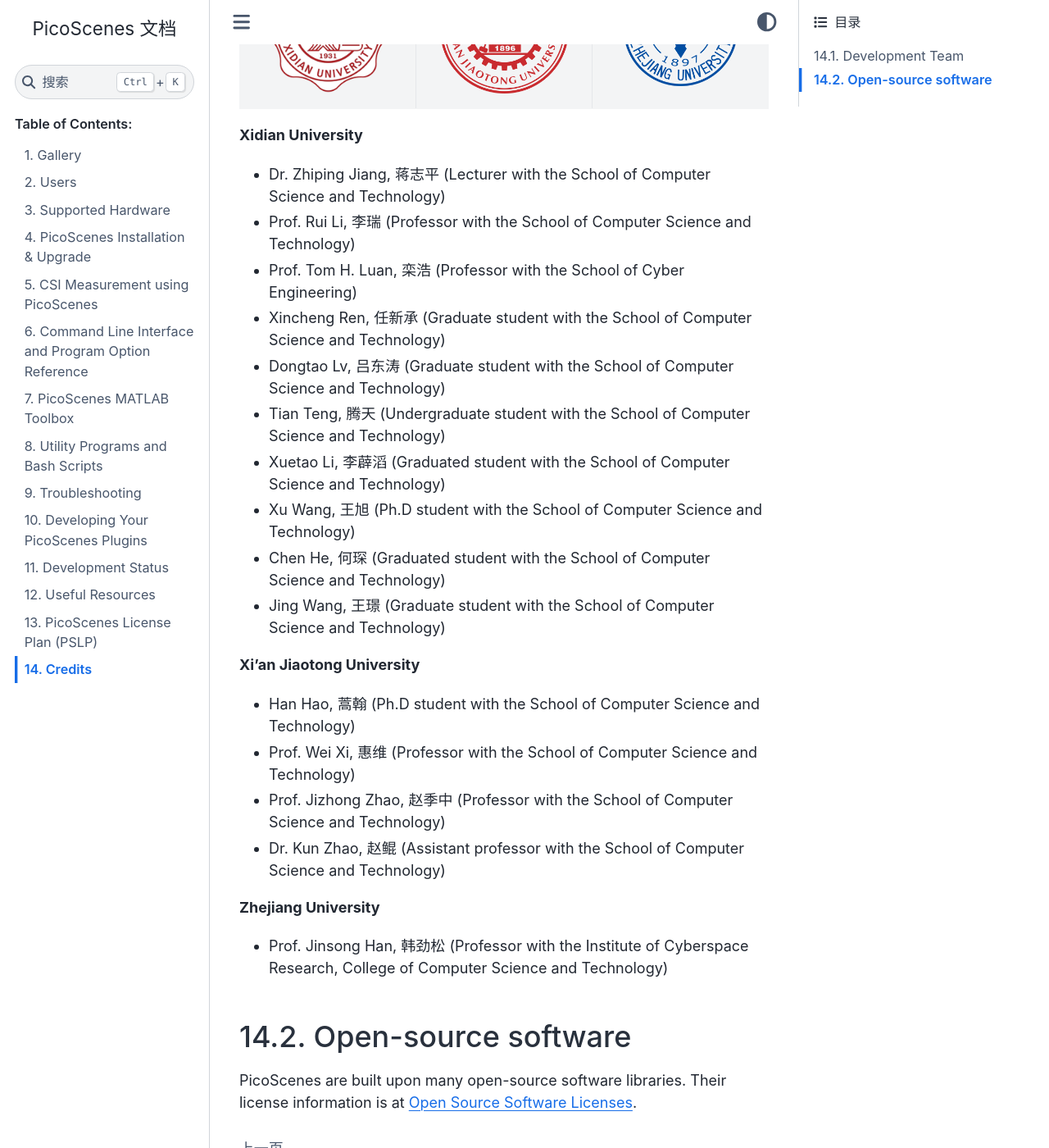
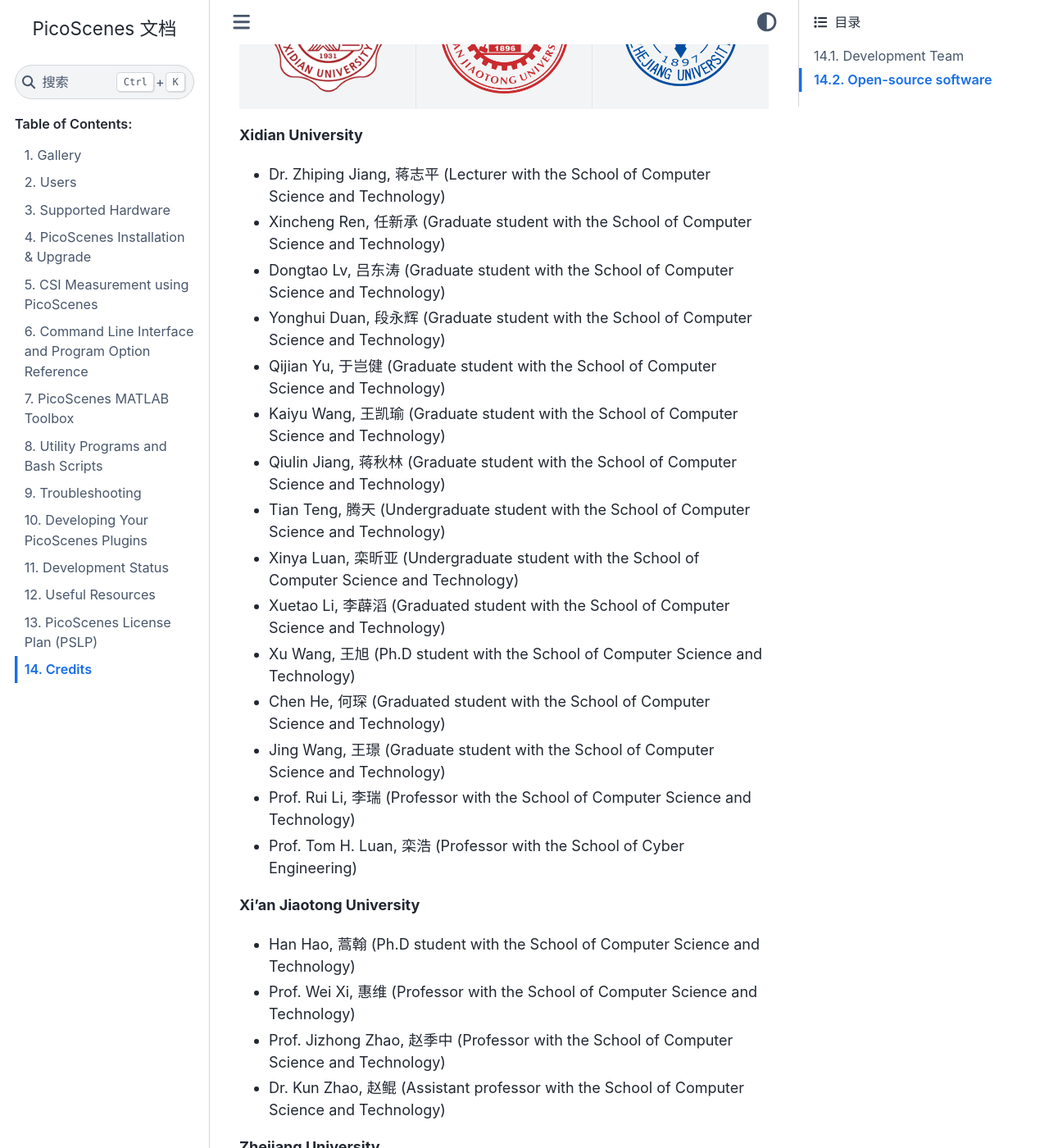
Before and after one commit to wifisensing/PicoScenes-Manual, a Sphinx documentation site: the page built from source/credits.rst, in a window 1280 px wide and 1400 px high, scrolled down 424 px. Shown: the whole window at 82% size. Built offline with Sphinx 7.4.7 and the Sphinx Book theme 1.1.4, drawn with Linux system fonts in a browser that asks for light colours.

Commit message:
update credits and status

```diff
--- a/source/credits.rst
+++ b/source/credits.rst
@@ -27,15 +27,20 @@
 **Xidian University**
 
 - Dr. Zhiping Jiang, 蒋志平 (Lecturer with the School of Computer Science and Technology)
-- Prof. Rui Li, 李瑞 (Professor with the School of Computer Science and Technology)
-- Prof. Tom H. Luan, 栾浩 (Professor with the School of Cyber Engineering)
 - Xincheng Ren, 任新承 (Graduate student with the School of Computer Science and Technology)
 - Dongtao Lv, 吕东涛 (Graduate student with the School of Computer Science and Technology)
+- Yonghui Duan, 段永辉 (Graduate student with the School of Computer Science and Technology)
+- Qijian Yu, 于岂健 (Graduate student with the School of Computer Science and Technology)
+- Kaiyu Wang, 王凯瑜 (Graduate student with the School of Computer Science and Technology)
+- Qiulin Jiang, 蒋秋林 (Graduate student with the School of Computer Science and Technology)
 - Tian Teng, 腾天 (Undergraduate student with the School of Computer Science and Technology)
+- Xinya Luan, 栾昕亚 (Undergraduate student with the School of Computer Science and Technology)
 - Xuetao Li, 李薜滔 (Graduated student with the School of Computer Science and Technology)
 - Xu Wang, 王旭 (Ph.D student with the School of Computer Science and Technology)
 - Chen He, 何琛 (Graduated student with the School of Computer Science and Technology)
 - Jing Wang, 王璟 (Graduate student with the School of Computer Science and Technology)
+- Prof. Rui Li, 李瑞 (Professor with the School of Computer Science and Technology)
+- Prof. Tom H. Luan, 栾浩 (Professor with the School of Cyber Engineering)
 
 **Xi'an Jiaotong University**
 
--- a/source/status.rst
+++ b/source/status.rst
@@ -1,7 +1,7 @@
 Development Status
 ========================
 
-PicoScenes is still under active development. We are adding new features, new controls, and fix bugs. Checkout the changelogs for the latest progress.
+PicoScenes is *still* under *very active* development. We are adding new features, new controls, and fix bugs. Checkout the changelogs for the latest progress.
 
 `PicoScenes Platform Changelog <https://zpj.io/PicoScenes/platform-changelog>`_
 
```
